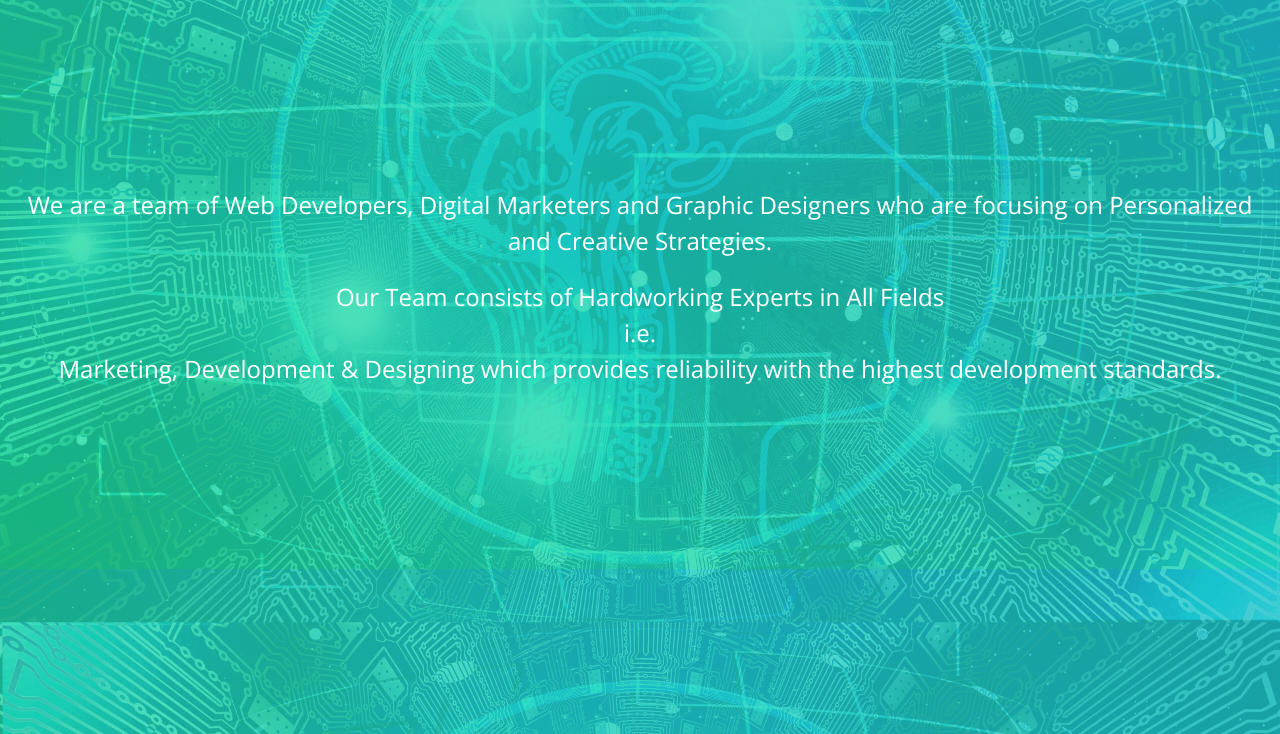
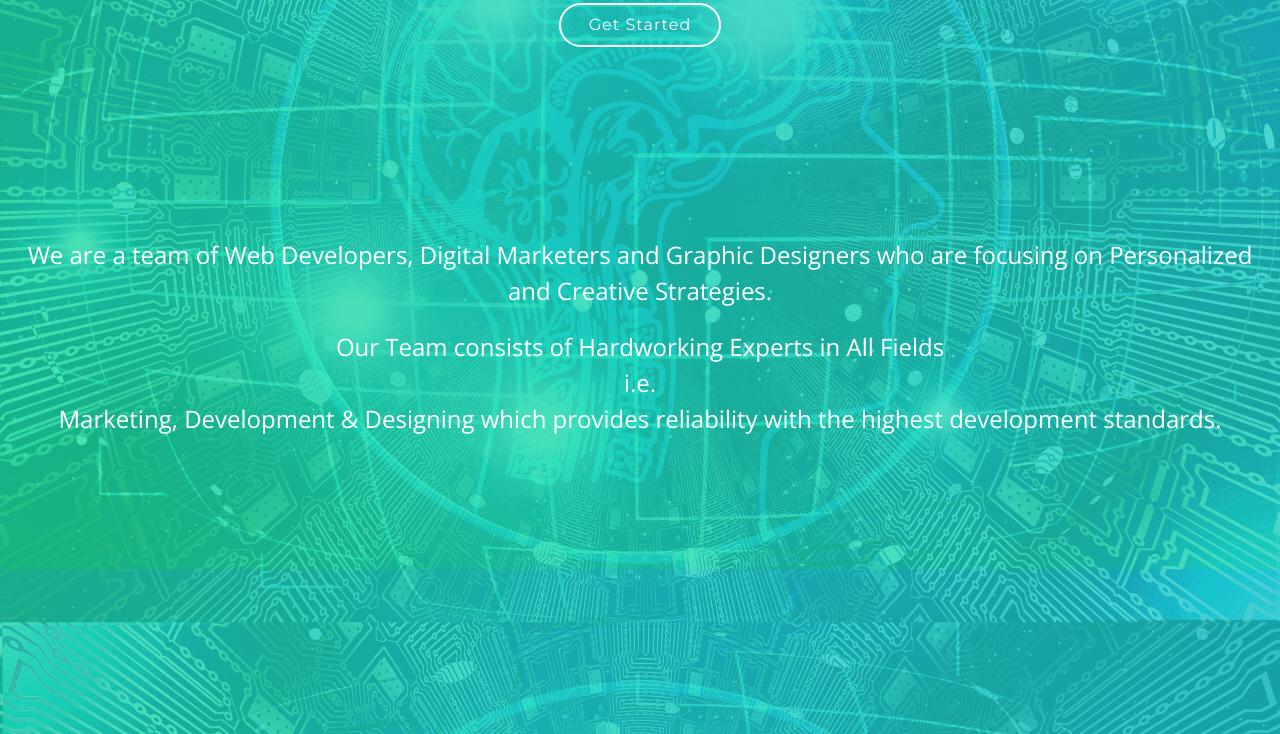
Before and after one commit to Tandhish/tandhish.github.io, a plain HTML site: page index.html in a window 1280 px wide. Shown: the part 231-965 px from the top of the page. Drawn offline with nearby package versions, Linux system fonts and the light colour scheme.

Commit message:
Fixed Error with #hero

```diff
--- a/assets/css/style.css
+++ b/assets/css/style.css
@@ -368,7 +368,7 @@ h6 {
 }
 #hero {
   width: 100%;
-  height: 150vh;
+  height: 175vh;
   background: linear-gradient(45deg, rgba(29, 224, 153, 0.8), rgba(29, 200, 205, 0.8)), url("../img/hero-bg.jpg") center top no-repeat;
   background-size: cover;
   position: relative;
```
